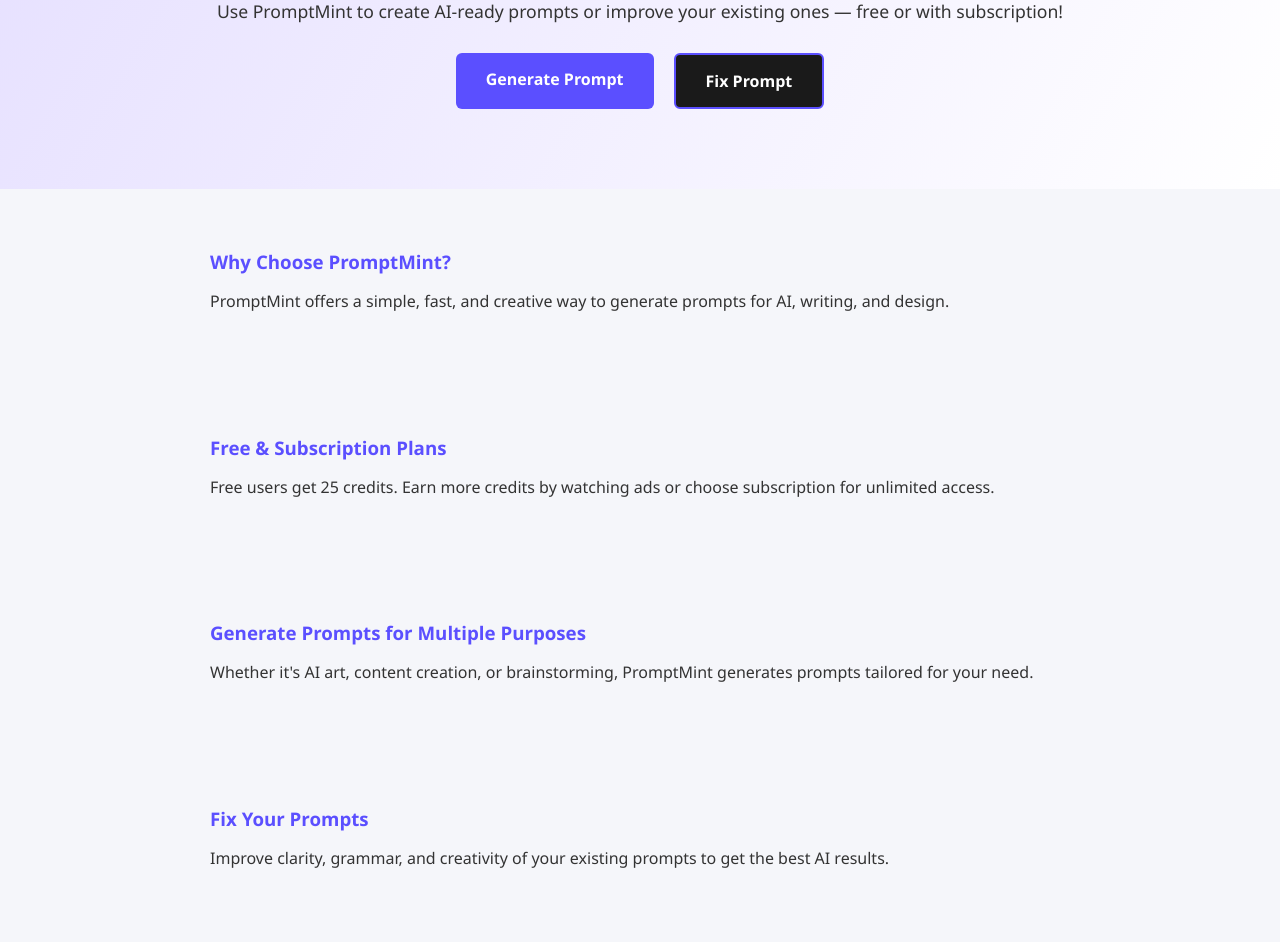
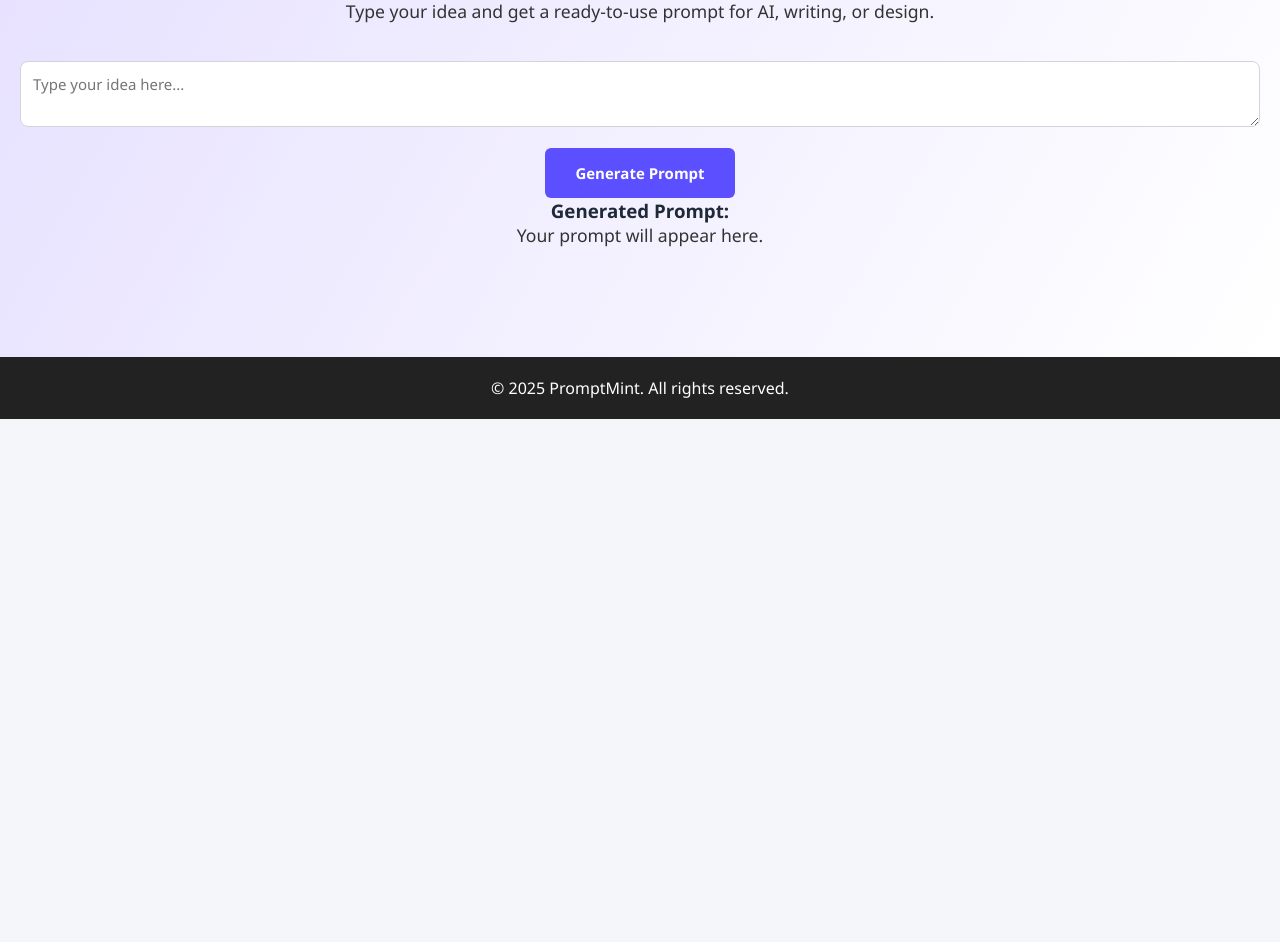
Before and after one commit to Sahilkhan-creator/PromptMint, a plain HTML site: page generate.html in a window 1280 px wide. Shown: the part 223-1165 px from the top of the page. After the commit the page ends 800 px from the top, so only its background shows below. Drawn offline with Linux system fonts and the light colour scheme.

Commit message:
Update generate.html

```diff
--- a/generate.html
+++ b/generate.html
@@ -3,7 +3,7 @@
 <head>
   <meta charset="UTF-8">
   <meta name="viewport" content="width=device-width, initial-scale=1.0">
-  <title>PromptMint – Creative Prompts Generator</title>
+  <title>Generate Prompt – PromptMint</title>
   <link rel="stylesheet" href="css/style.css">
 </head>
 <body>
@@ -37,45 +37,25 @@
 </div>
 
 <main class="hero">
-  <h2>Generate and Fix Creative Prompts Instantly</h2>
-  <p>Use PromptMint to create AI-ready prompts or improve your existing ones — free or with subscription!</p>
+  <h2>Generate Your Creative Prompt</h2>
+  <p>Type your idea and get a ready-to-use prompt for AI, writing, or design.</p>
 
-  <div class="hero-buttons">
-    <a href="generate.html" class="btn primary">Generate Prompt</a>
-    <a href="fix.html" class="btn secondary">Fix Prompt</a>
+  <div class="prompt-input">
+    <textarea id="userInput" placeholder="Type your idea here..."></textarea>
+    <button id="generateBtn" class="btn primary">Generate Prompt</button>
+  </div>
+
+  <div class="prompt-output">
+    <h3>Generated Prompt:</h3>
+    <p id="output">Your prompt will appear here.</p>
   </div>
 </main>
-
-<!-- Content Sections -->
-<section class="content">
-  <h3>Why Choose PromptMint?</h3>
-  <p>PromptMint offers a simple, fast, and creative way to generate prompts for AI, writing, and design.</p>
-</section>
-
-<section class="content">
-  <h3>Free & Subscription Plans</h3>
-  <p>Free users get 25 credits. Earn more credits by watching ads or choose subscription for unlimited access.</p>
-</section>
-
-<section class="content">
-  <h3>Generate Prompts for Multiple Purposes</h3>
-  <p>Whether it's AI art, content creation, or brainstorming, PromptMint generates prompts tailored for your need.</p>
-</section>
-
-<section class="content">
-  <h3>Fix Your Prompts</h3>
-  <p>Improve clarity, grammar, and creativity of your existing prompts to get the best AI results.</p>
-</section>
-
-<section class="content">
-  <h3>Get Started Today</h3>
-  <p>Sign up, use your free credits, and explore the power of PromptMint!</p>
-</section>
 
 <footer>
   <p>© 2025 PromptMint. All rights reserved.</p>
 </footer>
 
 <script src="js/index.js"></script>
+<script src="js/generate.js"></script>
 </body>
 </html>
```
